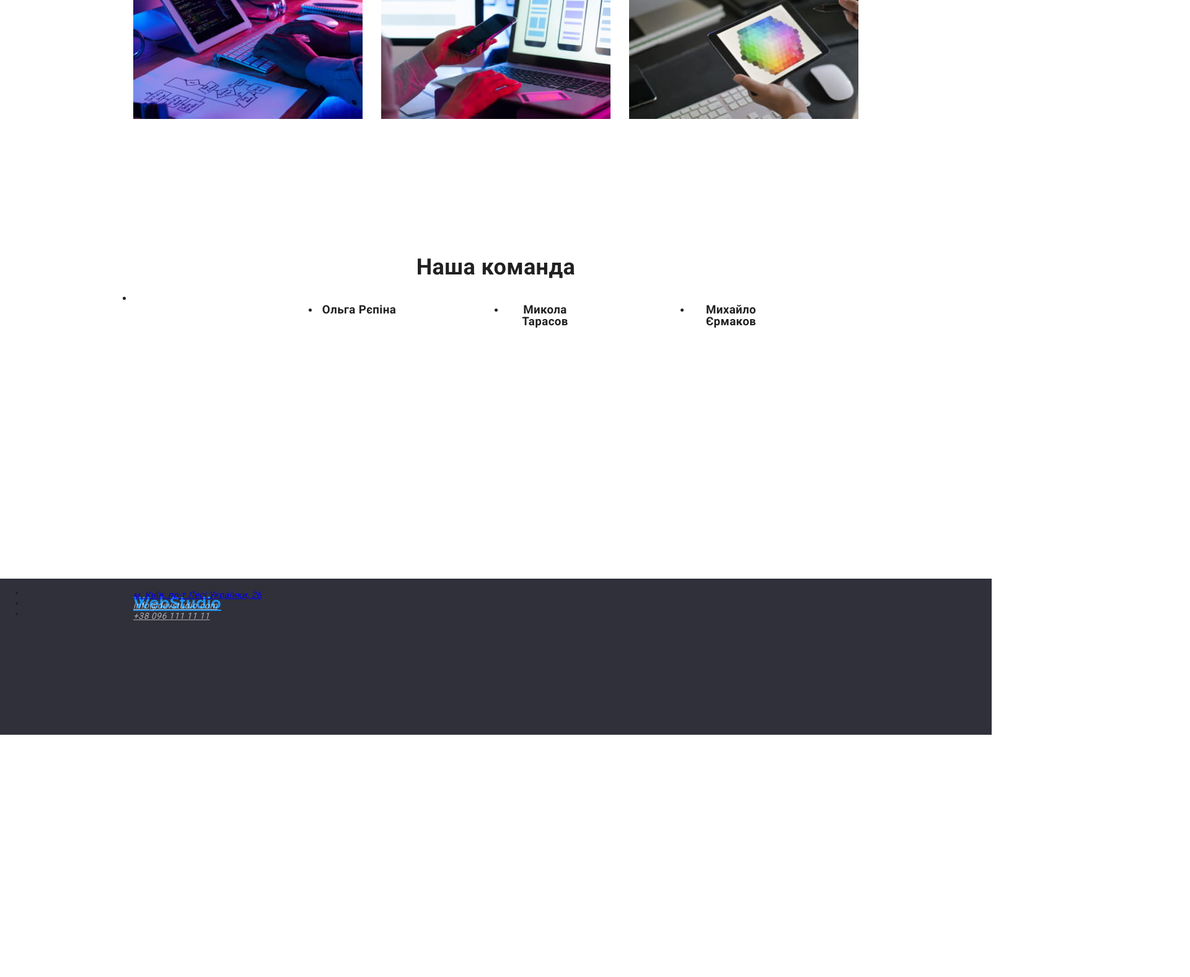
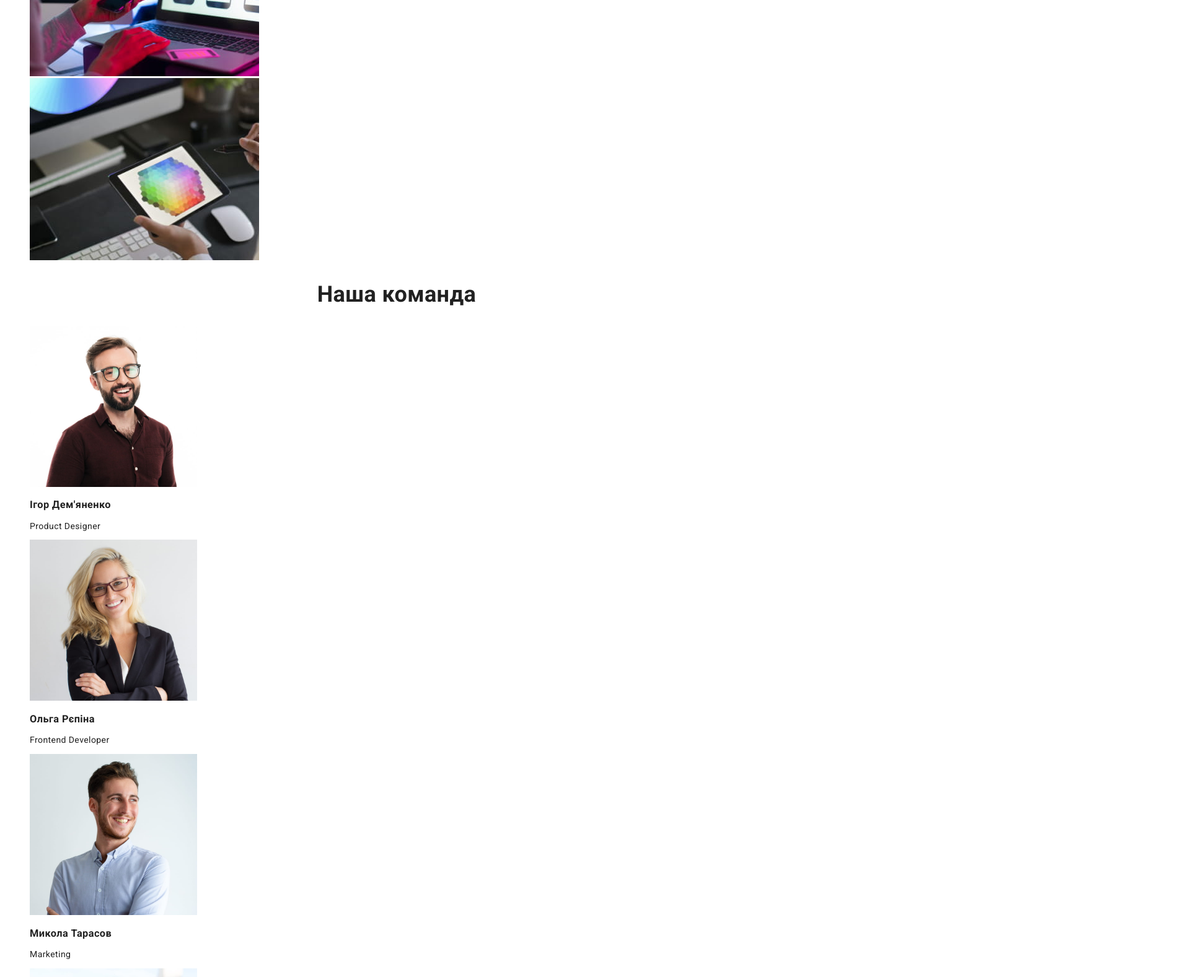
Before and after one commit to Trancendence/goit-markup-hw-02, a plain HTML site: page index.html in a window 1280 px wide. Shown: the part 1160-2737 px from the top of the page at 62% size, 1920 px wide, since content can reach past the window. Drawn offline with Linux system fonts and the light colour scheme.

Commit message:
update
update

```diff
--- a/css/styles.css
+++ b/css/styles.css
@@ -1,34 +1,34 @@
-/* Body */
-body {
+:root {
+--main-color:#212121;
 font-family: 'Roboto', sans-serif;
-font-style: normal;
 color:#212121;
 font-weight: 400;
 font-size: 14px;
-line-height:120%;
+line-height:1.17;
 letter-spacing: 0.03em;
 background: #FFFFFF;
 }
+
+/* Body */
+body {
+
+}
 /* A hover */
+a {
+text-decoration: none;
+}
+
 a:hover,:focus {
-color:#ff0000;
+color:#2196F3;
 }
+
 /* Bg */
 .bg {
-position: absolute;
-width: 100%;
-height: 600px;
-left: 0px;
-top: 80px;
 background: #2F303A;
 }
 
 /* Header */
 .header {
-position: absolute;
-width: 696px;
-left: 452px;
-top: 280px;
 font-weight: 900;
 font-size: 44px;
 line-height: 60px;
@@ -38,15 +38,16 @@ text-transform: uppercase;
 color: #FFFFFF;
 }
 /* Button */
-.button {
+button {
 cursor: pointer;
+background: #2196F3;
+border-radius: 4px;
 }
 .button:hover,:focus {
-color:#ff0000;
+color:#2196F3;
 }
 /* WebStudio */
 .logo {
-position: absolute;
 width: 145px;
 left: 215px;
 top: 24px;
@@ -60,29 +61,29 @@ line-height: 31px;
 
 /* Студія */
 .studio {
-position: absolute;
 width: 45px;
 left: 453px;
 top: 32px;
 color: #2196F3;
+font-weight: 500;
 }
 
 /* Портфоліо */
 .portfolio {
-position: absolute;
 width: 72px;
 left: 548px;
 top: 32px;
 color: #212121;
+font-weight: 500;
 }
 
 /* Контакти */
 .contacts {
-position: absolute;
 width: 64px;
 left: 670px;
 top: 32px;
 color: #212121;
+font-weight: 500;
 }
 
 /* info@devstudio.com */
@@ -91,16 +92,17 @@ position: absolute;
 width: 135px;
 left: 1078px;
 top: 32px;
-color: #2196F3;
+color: #808080;
+font-weight: 500;
 }
 
 /* +38 096 111 11 11 */
 .address2 {
-position: absolute;
 width: 122px;
 left: 1263px;
 top: 32px;
-color: #757575;
+color: #808080;
+font-weight: 500;
 }
 
 .uvaga1 {
@@ -116,7 +118,6 @@ color: #757575;
 /* Чим ми займаємося */
 
 .chim {
-position: absolute;
 width: 366px;
 height: 42px;
 left: 617px;
@@ -128,234 +129,147 @@ text-align: center;
 }
 /* img-1 */
 .img-1 {
-position: absolute;
-width: 370px;
-height: 294px;
-left: 215px;
-top: 1058px;
+
 }
 /* img-2 */
 .img-2 {
-position: absolute;
-width: 370px;
-height: 294px;
-left: 615px;
-top: 1058px;
+
 }
 /* img */
 .img-3 {
-position: absolute;
-width: 370px;
-height: 294px;
-left: 1015px;
-top: 1058px;
+
 }
 /* Чим ми займаємося */
 .command {
-position: absolute;
-width: 264px;
-height: 42px;
-left: 668px;
-top: 1540px;
+
 font-weight: 700;
 font-size: 36px;
 line-height: 42px;
 text-align: center;
 }
 
-.list {
+/* Ul */
+ul {
+list-style: none;
+    }
+
 /* Наша команда */
+.list1 {
 font-weight: 500;
 font-size: 16px;
 line-height: 19px;
 /* identical to box height */
 text-align: center;
 }
+
 /* Box */
 .box {
-position: absolute;
-width: 270px;
-height: 368px;
-left: 215px;
-top: 1632px;
-border-radius: 0px 0px 4px 4px;
+
 }
+
 /* img-4 */
 .img-4 {
-position: absolute;
-width: 270px;
-height: 260px;
-left: 215px;
-top: 1632px;
+
 }
 /* member1 */
 .member1 {
-position: absolute;
-width: 129px;
-height: 19px;
-left: 286px;
-top: 1922px;
+
 }
 /* memberpos */
 .memberpos {
-position: absolute;
-width: 130px;
-height: 19px;
-left: 285px;
-top: 1951px;
+
 }
 /* Box-1 */
 .box-1 {
-position: absolute;
-width: 270px;
-height: 368px;
-left: 515px;
-top: 1632px;
-border-radius: 0px 0px 4px 4px;
+
 }
 /* img-5 */
 .img-5 {
-position: absolute;
-width: 270px;
-height: 260px;
-left: 515px;
-top: 1632px;
+
 }
 /* member2 */
 .member2 {
-width: 129px;
-height: 19px;
-left: 286px;
-top: 1922px;
+
 }
 /* memberpos-1 */
 .memberpos-1 {
-position: absolute;
-width: 147px;
-height: 19px;
-left: 577px;
-top: 1951px;
+
 }
 /* Box-2 */
 .box-2 {
-position: absolute;
-width: 270px;
-height: 368px;
-left: 815px;
-top: 1632px;
-border-radius: 0px 0px 4px 4px;
+
 }
 /* img-6 */
 .img-6 {
-position: absolute;
-width: 270px;
-height: 260px;
-left: 815px;
-top: 1632px;
+
 }
 /* member3 */
 .member3 {
-width: 129px;
-height: 19px;
-left: 286px;
-top: 1922px;
+
 }
 /* memberpos-2 */
 .memberpos-2 {
-position: absolute;
-width: 76px;
-height: 19px;
-left: 912px;
-top: 1951px;
+
 }
 /* Box-3 */
 .box-3 {
-position: absolute;
-width: 270px;
-height: 368px;
-left: 1115px;
-top: 1632px;
-border-radius: 0px 0px 4px 4px;
+
 }
  /* img-7 */
 .img-7 {
-position: absolute;
-width: 270px;
-height: 260px;
-left: 1115px;
-top: 1632px;
+
 }
 /* member4 */
 .member4 {
-width: 129px;
-height: 19px;
-left: 286px;
-top: 1922px;
+
 }
 /* memberpos-3 */
 .memberpos-3 {
-position: absolute;
-width: 87px;
-height: 19px;
-left: 1207px;
-top: 1951px;
+
 }
 /* Footer bg */
 .footer {
-position:absolute;
-width: 1600px;
-height: 252px;
-left: 0px;
-top: 2094px;
+
 background: #2F303A;
 }
 .logo-1 {
-position: absolute;
-width: 145px;
-height: 31px;
-left: 215px;
+
 }
 /* м. Київ, пр-т Лесі Українки, 26 */
 .addpos1 {
-position: absolute;
-width: 231px;
-height: 21px;
-left: 215px;
+
 line-height: 24px;
 /* or 171% */
+font-weight: 500;
 }
 
 
 /* info@devstudio.com */
 .addpos2 {
-position: absolute;
-width: 231px;
-height: 21px;
-left: 215px;
+
 line-height: 24px;
 /* or 171% */
-color: rgba(255, 255, 255, 0.6);
+color: #808080;
+font-weight: 500;
 }
 /* +38 096 111 11 11 */
 .addpos3 {
-position: absolute;
-width: 231px;
-height: 21px;
-left: 215px;
+
 line-height: 24px;
 /* or 171% */
-color: rgba(255, 255, 255, 0.6);
+color: #808080;
+font-weight: 500;
 }
 
 
 /* Portfolio */
-
+.button2 {
+cursor: pointer;
+background: #2196F3;
+border-radius: 4px;
+}
 
 /* List-item */
 .list-item {
-position: absolute;
-width: 370px;
-height: 294px;
-left: 215px;
-top: 262px;
+
 }
--- a/index.html
+++ b/index.html
@@ -34,7 +34,7 @@
     <main>
     <section class="bg">
     <h1 class="header">Ефективні рішення для вашого бізнесу</h1>
-    <button type="button button1">Замовити послугу</button>
+    <button type="button">Замовити послугу</button>
   </section>
     <!-- Зміст -->
     <!-- Особливості -->
@@ -70,7 +70,7 @@
 <!-- Наша команда -->
 <section>
   <h2 class="command">Наша команда</h2>
-  <ul class="list">
+  <ul>
     <li class="box">
       <img src="images/img_4.jpg" alt="Ігор Дем'яненко" width="270" height="260" class="img-4">
     <h3 class="member1">Ігор Дем'яненко</h3>
```
Also changed, not shown: portfolio.html (+44 -33 lines).
